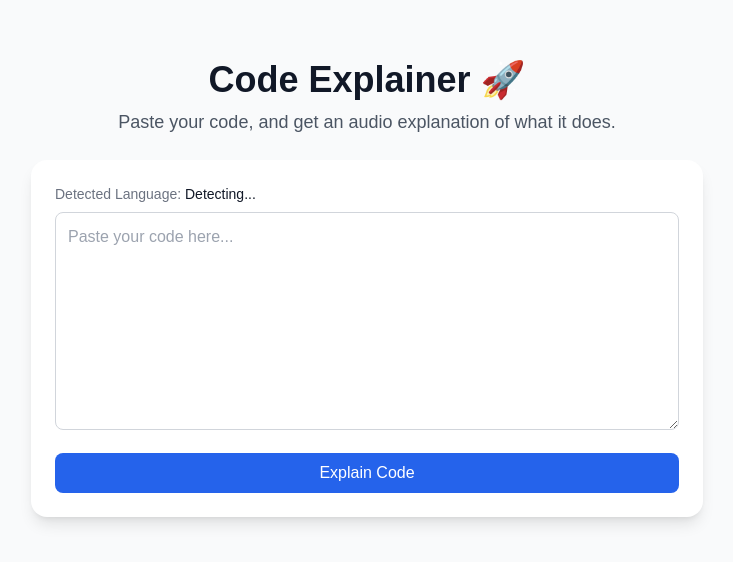
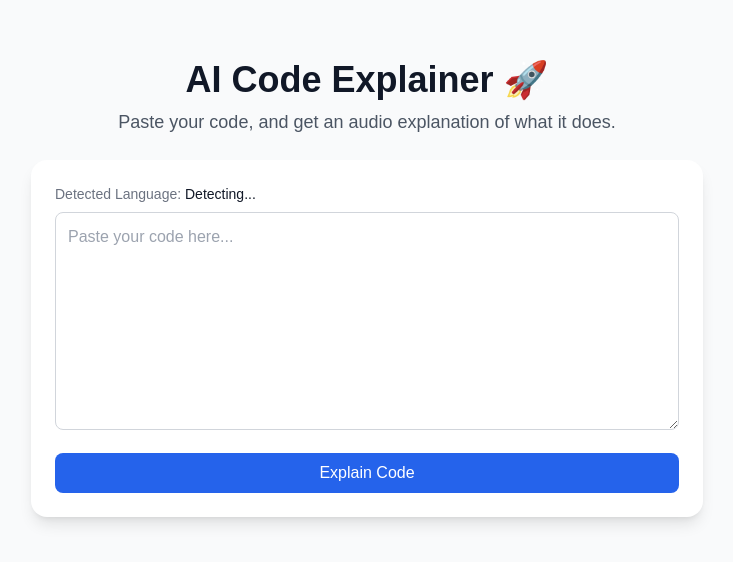
Before and after one commit to 1Sankalp/codexplain, a Next.js app: page / in a window 1280 px wide. Shown: the part 112-674 px from the top of the page, without its empty margins (273-1006 px from the left). Built offline with nearby package versions, Linux system fonts and the light colour scheme.

Commit message:
Initial commit2

```diff
--- a/pages/index.js
+++ b/pages/index.js
@@ -38,7 +38,7 @@
 
   return (
     <div className="min-h-screen flex flex-col items-center justify-center bg-gray-50 px-6">
-      <h1 className="text-4xl font-bold text-gray-900 mb-2">Code Explainer 🚀</h1>
+      <h1 className="text-4xl font-bold text-gray-900 mb-2">AI Code Explainer 🚀</h1>
       <p className="text-gray-600 mb-6 text-lg">Paste your code, and get an audio explanation of what it does.</p>
 
       <div className="w-full max-w-2xl bg-white p-6 rounded-2xl shadow-lg">
```
